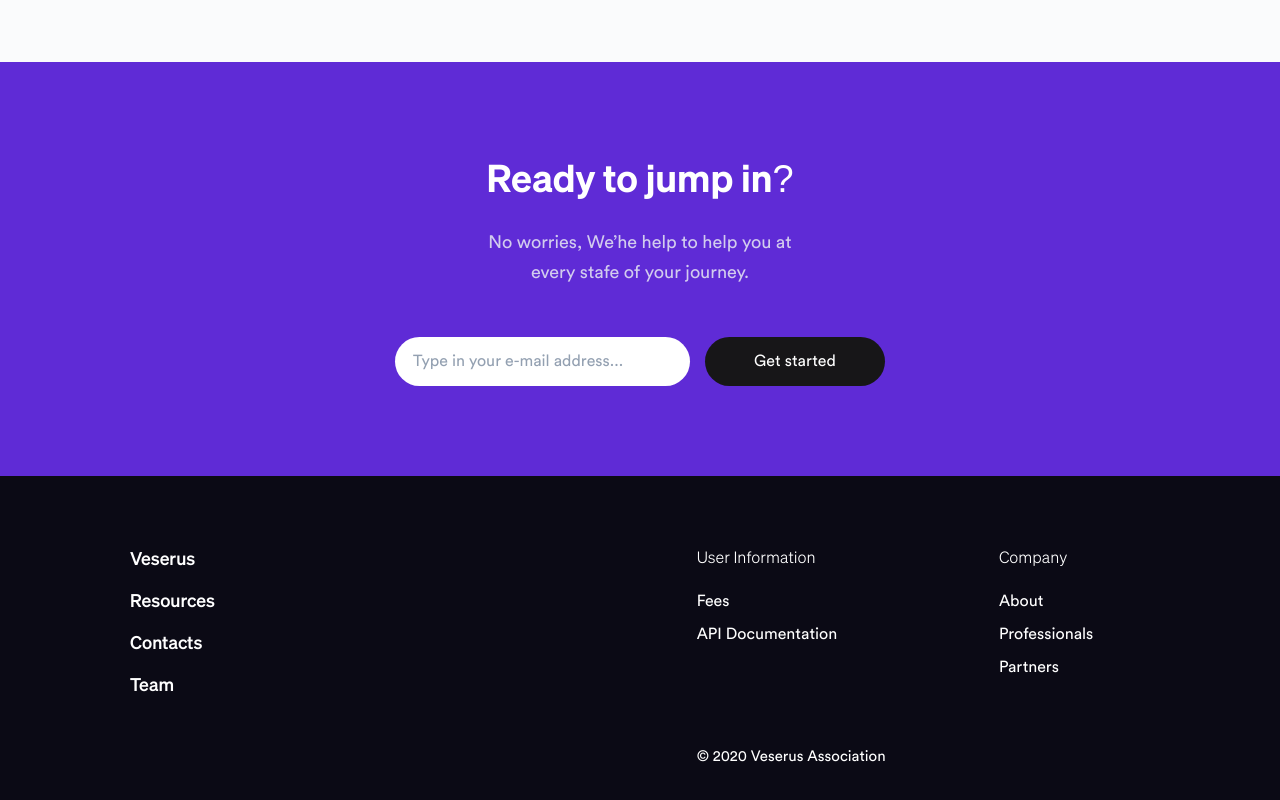
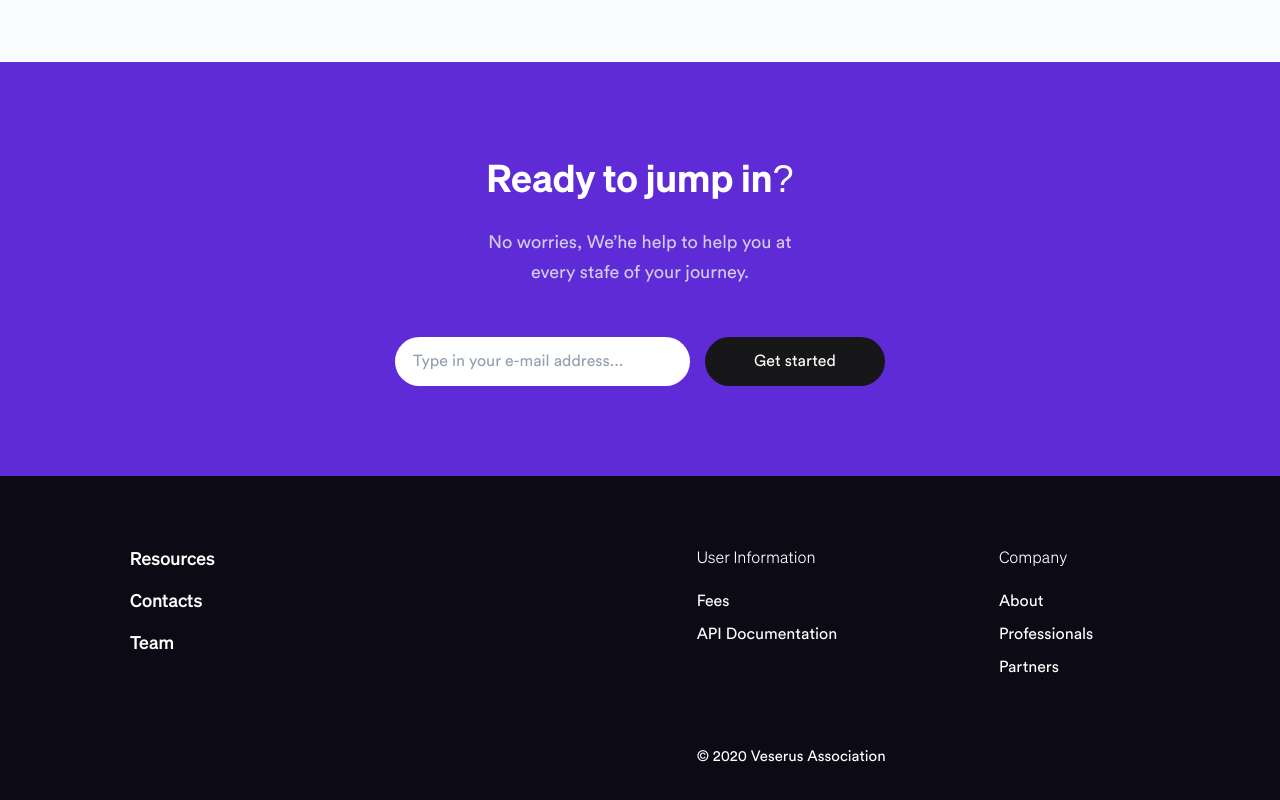
Before and after one commit to ramizahmed07/veserus, a React (Create React App) app: page /features in a window 1280 px wide. Shown: the part 5961-6761 px from the top of the page. Built offline with nearby package versions, Linux system fonts and the light colour scheme.

Commit message:
Remove veseurs link

```diff
--- a/src/components/Footer/Footer.js
+++ b/src/components/Footer/Footer.js
@@ -5,7 +5,6 @@ import './footer.scss';
 import PATHS from '../../router/paths';
 
 const FOOTER_LEFT_LINKS = [
-  { title: 'Veserus', path: '/veserus' },
   { title: 'Resources', path: '/resources' },
   { title: 'Contacts', path: PATHS.CONTACT_PAGE },
   { title: 'Team', path: PATHS.TEAM },
```
